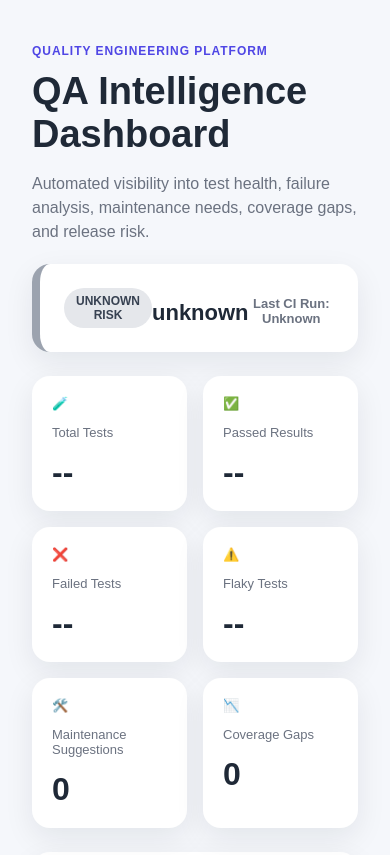
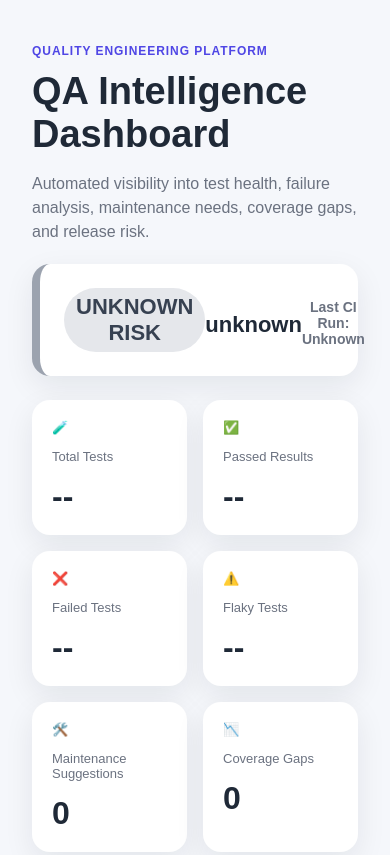
Before and after one commit to desmonddouglas/qa-playwright-framework, a website: page dashboard/index.html in a window 390 px wide. Shown: the top 855 px of the page. Drawn offline with Linux system fonts and the light colour scheme; no server answers.

Commit message:
Adjust header font sizing for clean layout

```diff
--- a/dashboard/styles.css
+++ b/dashboard/styles.css
@@ -194,4 +194,18 @@ pre {
   align-items: center;
   gap: 8px;
 }
+
+#releaseStatus {
+  display: flex;
+  justify-content: space-between;
+  align-items: center;
 }
+
+#releaseStatus .badge {
+  font-size: 22px;
+}
+
+.timestamp {
+  font-size: 14px;
+}
+}
```
